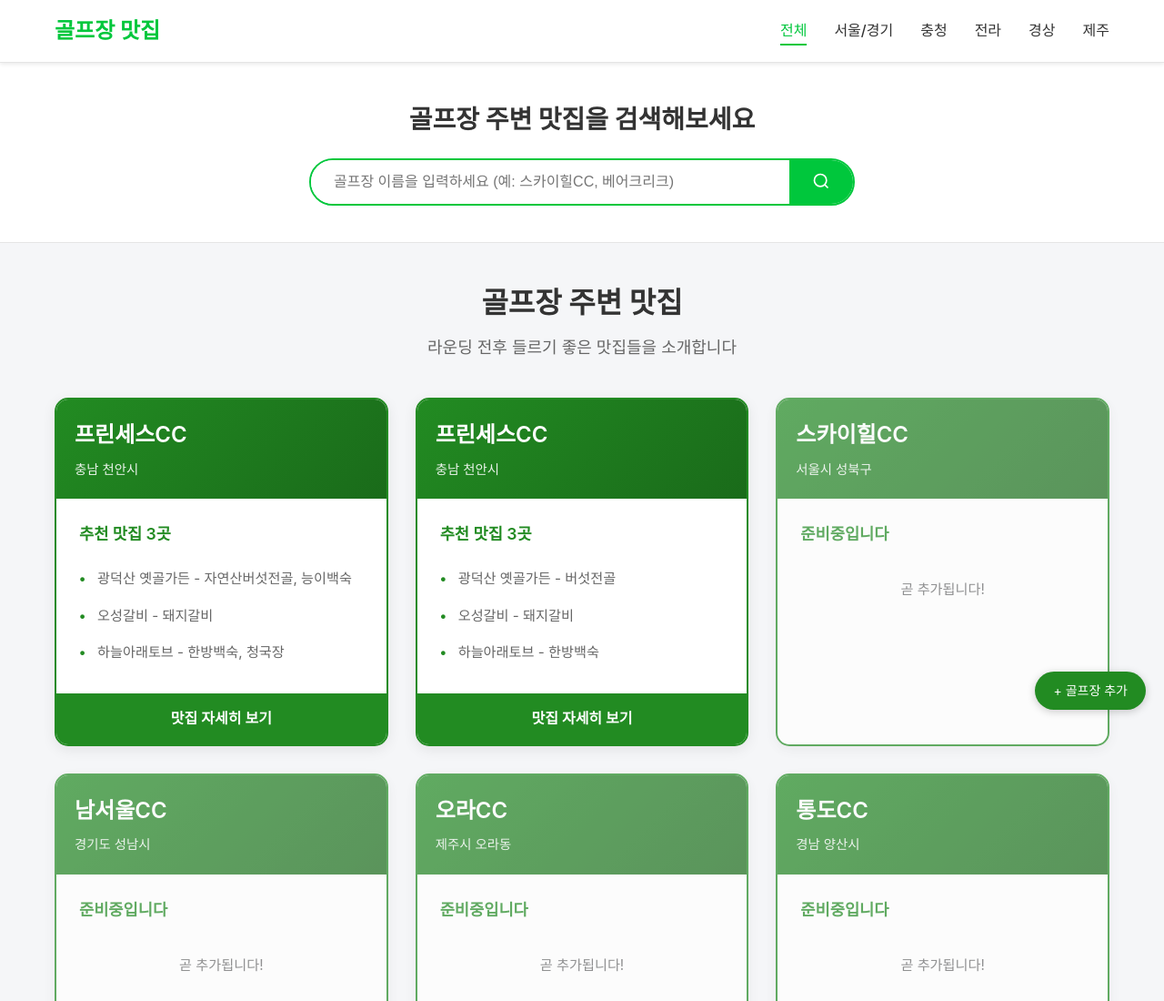
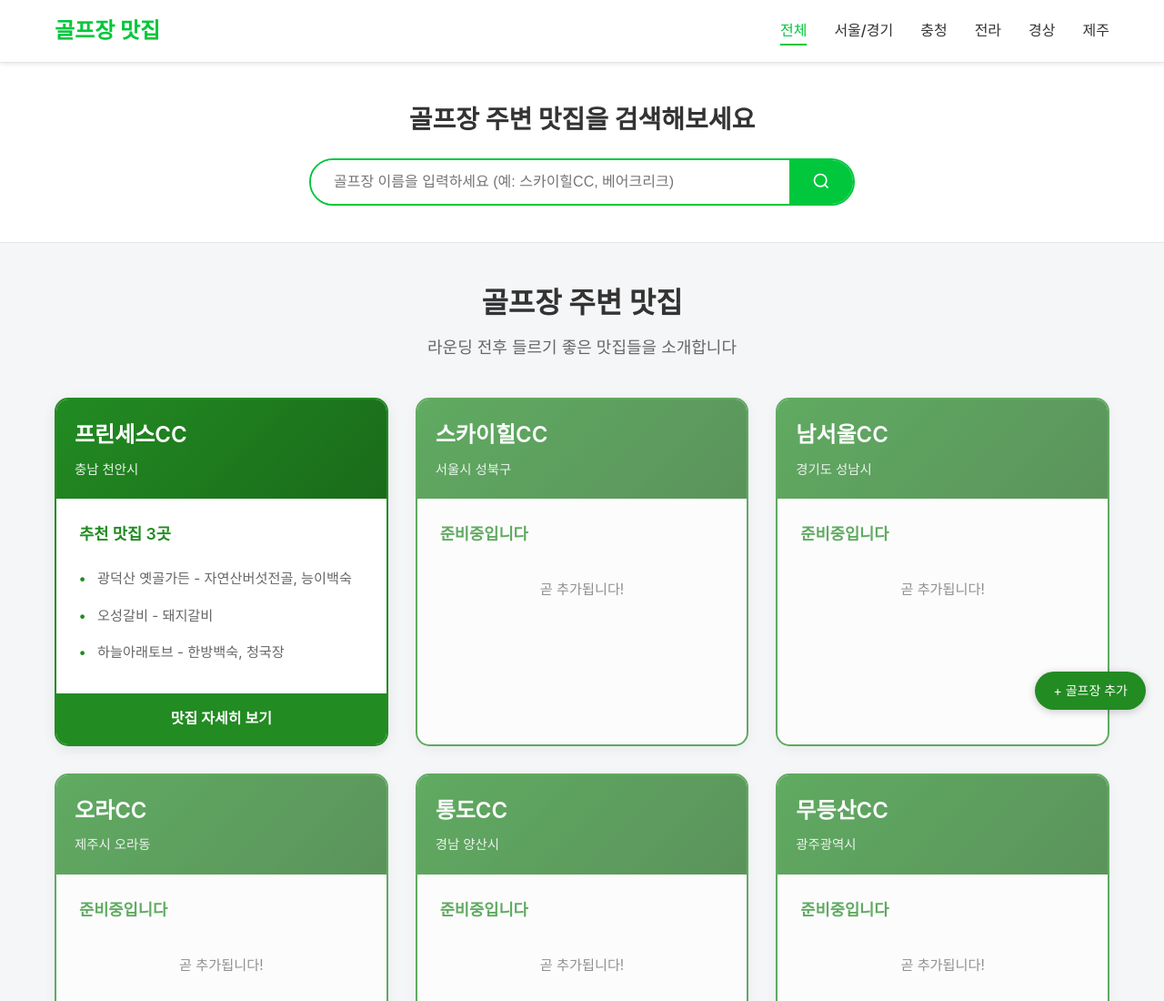
Before and after one commit to dokbun2/golf-restaurant-guide, a website: page index.html in a window 1280 px wide. Shown: the top 1100 px of the page at 91% size. Drawn offline with Linux system fonts and the light colour scheme.

Commit message:
Fix deletion sync between admin page and main page
- Add deletedGolfCourses localStorage to track deleted courses
- Update script.js to skip deleted courses when loading
- Update converter.html to skip deleted courses in admin list
- Remove static Princess CC card from index.html
- Make all golf course cards load dynamically
- Ensure deletions in admin page are reflected on main page

```diff
--- a/index.html
+++ b/index.html
@@ -97,22 +97,7 @@
 
             <!-- Golf Course Cards Section -->
             <div class="golf-courses-grid" id="golfCoursesGrid">
-                <!-- 프린세스CC -->
-                <div class="golf-course-card" data-region="chungcheong" onclick="location.href='golf-detail.html?id=princesscc'">
-                    <div class="golf-course-header">
-                        <h3 class="golf-course-name">프린세스CC</h3>
-                        <span class="golf-course-location">충남 천안시</span>
-                    </div>
-                    <div class="golf-course-preview">
-                        <p class="preview-title">추천 맛집 3곳</p>
-                        <ul class="preview-list">
-                            <li>광덕산 옛골가든 - 버섯전골</li>
-                            <li>오성갈비 - 돼지갈비</li>
-                            <li>하늘아래토브 - 한방백숙</li>
-                        </ul>
-                    </div>
-                    <a href="golf-detail.html?id=princesscc" class="view-detail-btn">맛집 자세히 보기</a>
-                </div>
+                <!-- 동적으로 로드되는 골프장 카드들이 여기에 추가됩니다 -->
 
                 <!-- 서울/경기 지역 예시 -->
                 <div class="golf-course-card coming-soon" data-region="seoul">
--- a/script.js
+++ b/script.js
@@ -645,6 +645,9 @@ async function loadSavedGolfCourses() {
     const golfCoursesGrid = document.getElementById('golfCoursesGrid');
     if (!golfCoursesGrid) return;
 
+    // 삭제된 골프장 목록 가져오기
+    const deletedCourses = JSON.parse(localStorage.getItem('deletedGolfCourses') || '[]');
+
     try {
         // JSON 파일에서 골프장 목록 로드
         const response = await fetch('golf-courses/golf-courses-list.json');
@@ -654,6 +657,11 @@ async function loadSavedGolfCourses() {
 
             // 각 골프장에 대해 카드 생성
             for (const courseInfo of data.courses) {
+                // 삭제된 골프장은 건너뛰기
+                if (deletedCourses.includes(courseInfo.id)) {
+                    continue;
+                }
+
                 // 골프장 상세 정보 로드
                 const detailResponse = await fetch(`golf-courses/${courseInfo.id}.json`);
                 if (detailResponse.ok) {
@@ -705,14 +713,19 @@ async function loadSavedGolfCourses() {
         const savedCourses = JSON.parse(localStorage.getItem('golfCourses') || '[]');
 
         savedCourses.forEach(course => {
-            const restaurantList = course.restaurants.map(r =>
-                `<li>${r.name} - ${r.menu}</li>`
-            ).join('');
-
             const courseId = course.name.toLowerCase()
                 .replace(/cc/gi, 'cc')
                 .replace(/\s+/g, '-')
                 .replace(/[^a-z0-9-]/g, '');
+
+            // 삭제된 골프장은 건너뛰기
+            if (deletedCourses.includes(courseId)) {
+                return;
+            }
+
+            const restaurantList = course.restaurants.map(r =>
+                `<li>${r.name} - ${r.menu}</li>`
+            ).join('');
 
             const cardHtml = `
                 <div class="golf-course-card" data-region="${course.region}" onclick="location.href='golf-detail.html?id=${courseId}'">
```
Also changed, not shown: converter.html (+17 -1 lines).
